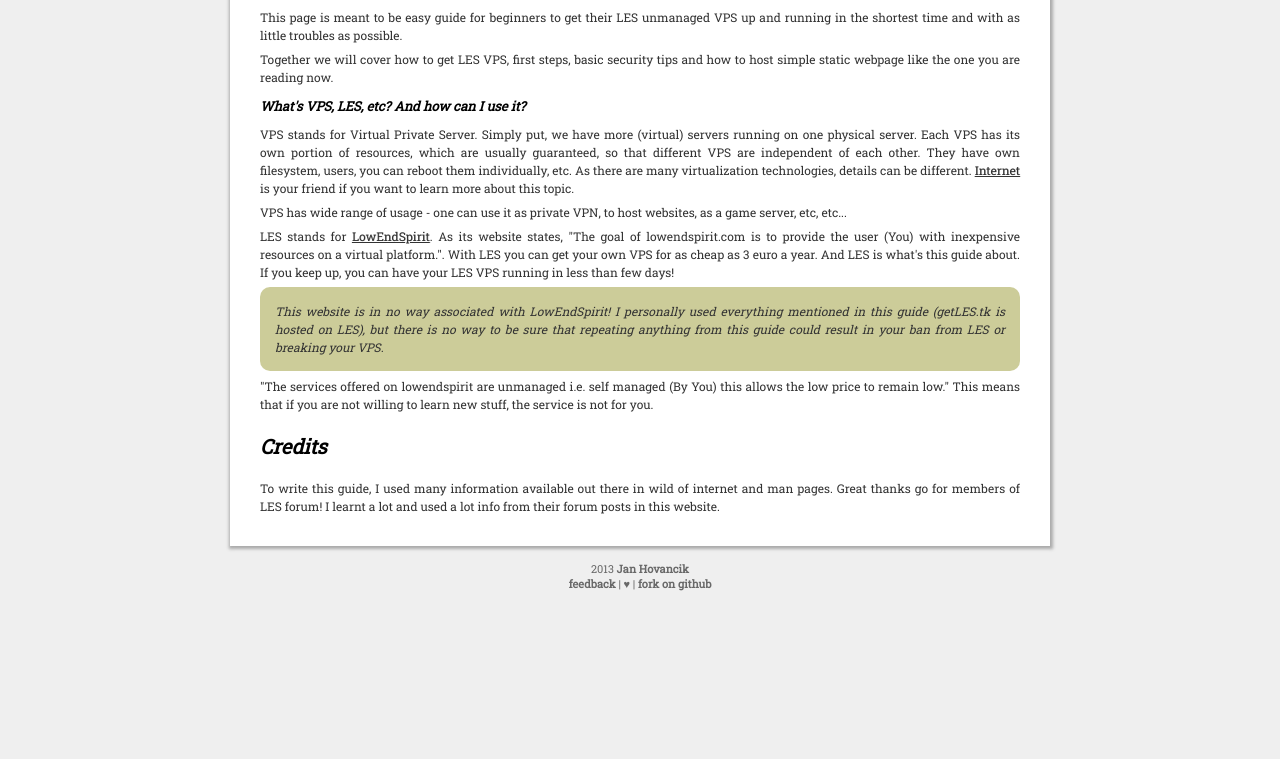
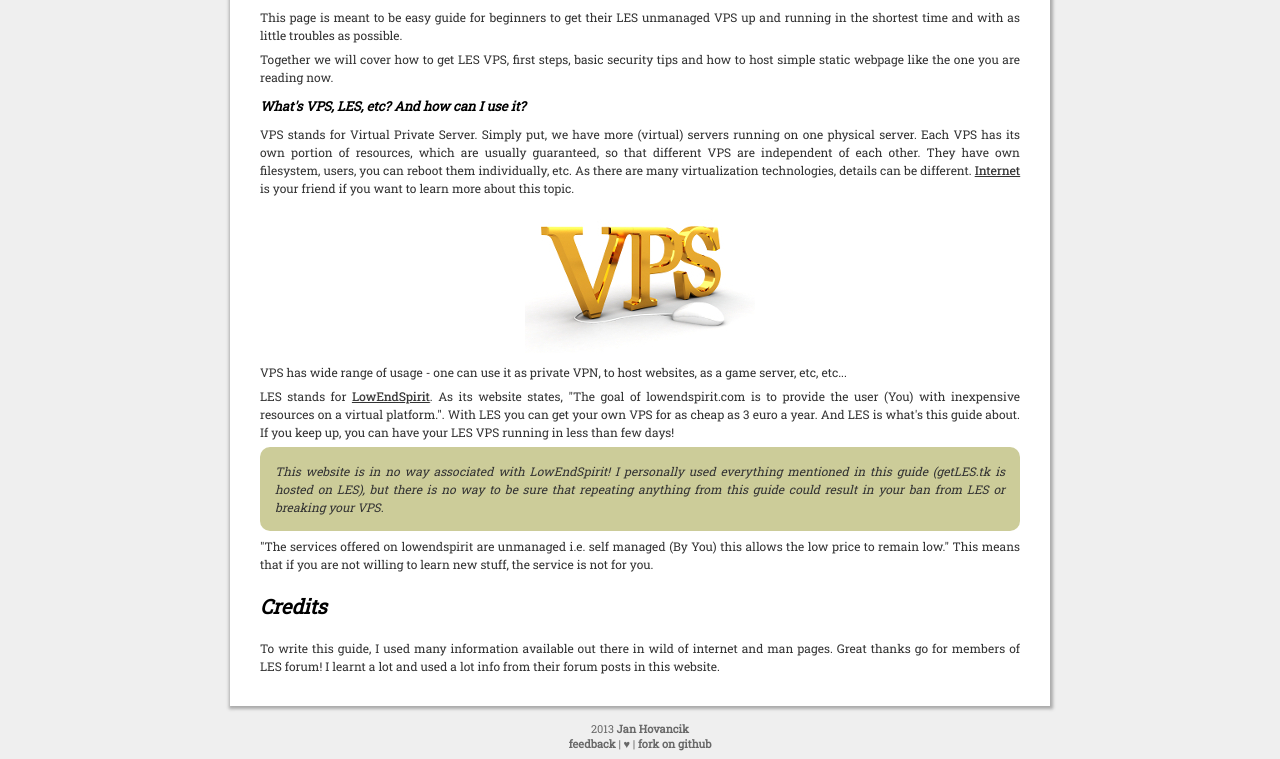
Before and after one commit to hovancik/getles, a plain HTML site: page index.html in a window 1280 px wide. Shown: the part 132-891 px from the top of the page. Before the commit the page ends 800 px from the top, so only its background shows below. Drawn offline with nearby package versions, Linux system fonts and the light colour scheme; a web font is replaced by a local one.

Commit message:
added image

```diff
--- a/css/style.css
+++ b/css/style.css
@@ -91,6 +91,11 @@ article p {
         line-height:1.5;
 }
 
+.image {
+  text-align: center;
+  vertical-align: middle;
+}
+
 article a {
 	color: #333333;
 	text-shadow: 0.5px 0 0.5px #AAAAAA;
--- a/index.html
+++ b/index.html
@@ -31,6 +31,7 @@
                         <p>Together we will cover how to get LES VPS, first steps, basic security tips and how to host simple static webpage like the one you are reading now.  </p>
                         <h2>What's VPS, LES, etc? And how can I use it?</h2>
 			<p>VPS stands for Virtual Private Server. Simply put, we have more (virtual) servers running on one physical server. Each VPS has its own portion of resources, which are usually guaranteed, so that different VPS are independent of each other. They have own filesystem, users, you can reboot them individually, etc. As there are many virtualization technologies, details can be different. <a href="https://duckduckgo.com/Virtual_private_server" target="_blank">Internet</a> is your friend if you want to learn more about this topic.  </p>
+                        <p class="image"><img src="img/vps.jpg"  alt="VPS"></p>
 			<p>VPS has wide range of usage - one can use it as private VPN, to host websites, as a game server, etc, etc... </p>
 			<p>LES stands for <a href="http://lowendspirit.com" target=”_blank” >LowEndSpirit</a>. As its website states, "The goal of lowendspirit.com is to provide the user (You) with inexpensive resources on a virtual platform.". With LES you can get your own VPS for as cheap as 3 euro a year. And LES is what's this guide about. If you keep up, you can have your LES VPS running in less than few days! </p>
 			<p class="warning"> This website is in no way associated with LowEndSpirit! I personally used everything mentioned in this guide (getLES.tk is hosted on LES), but there is no way to be sure that repeating anything from this guide could result in your ban from LES or breaking your VPS.</p>
```
Also changed, not shown: img/vps.jpg (added).
